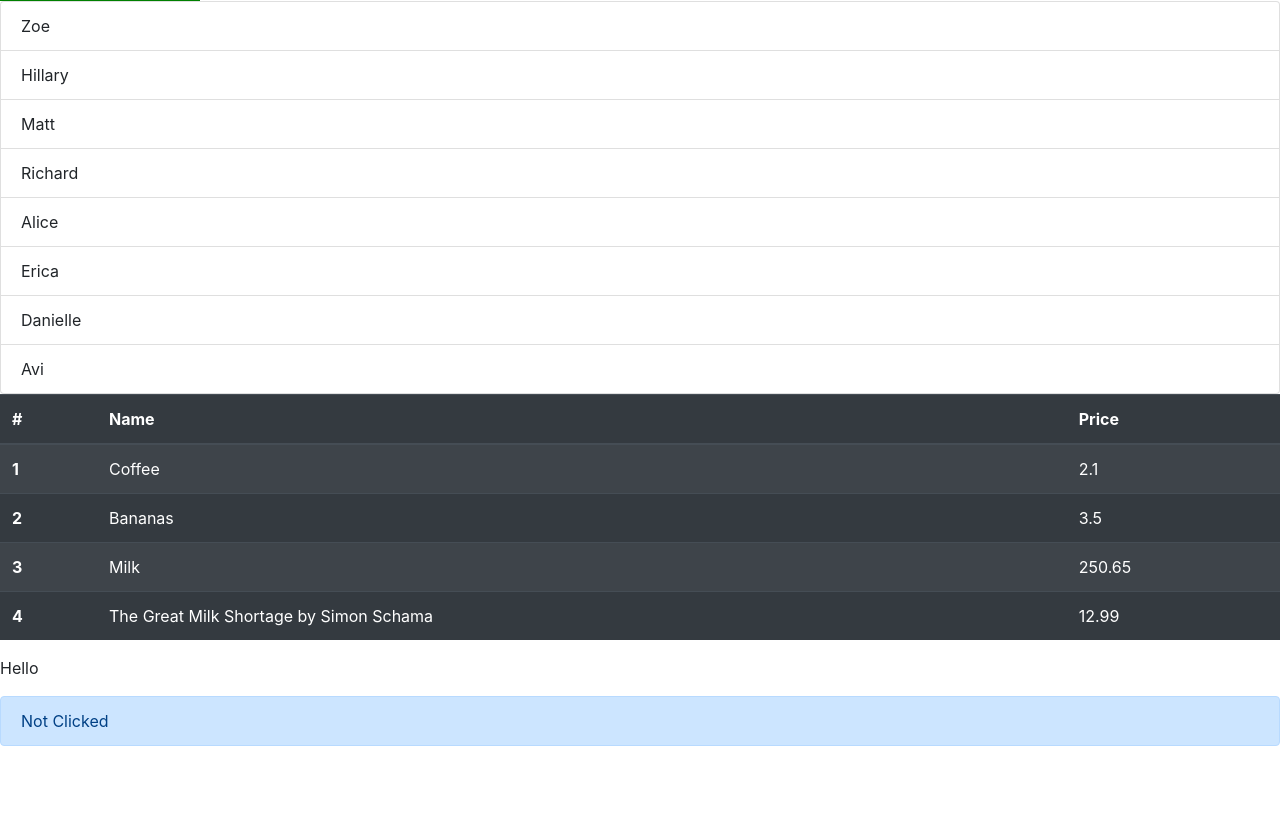
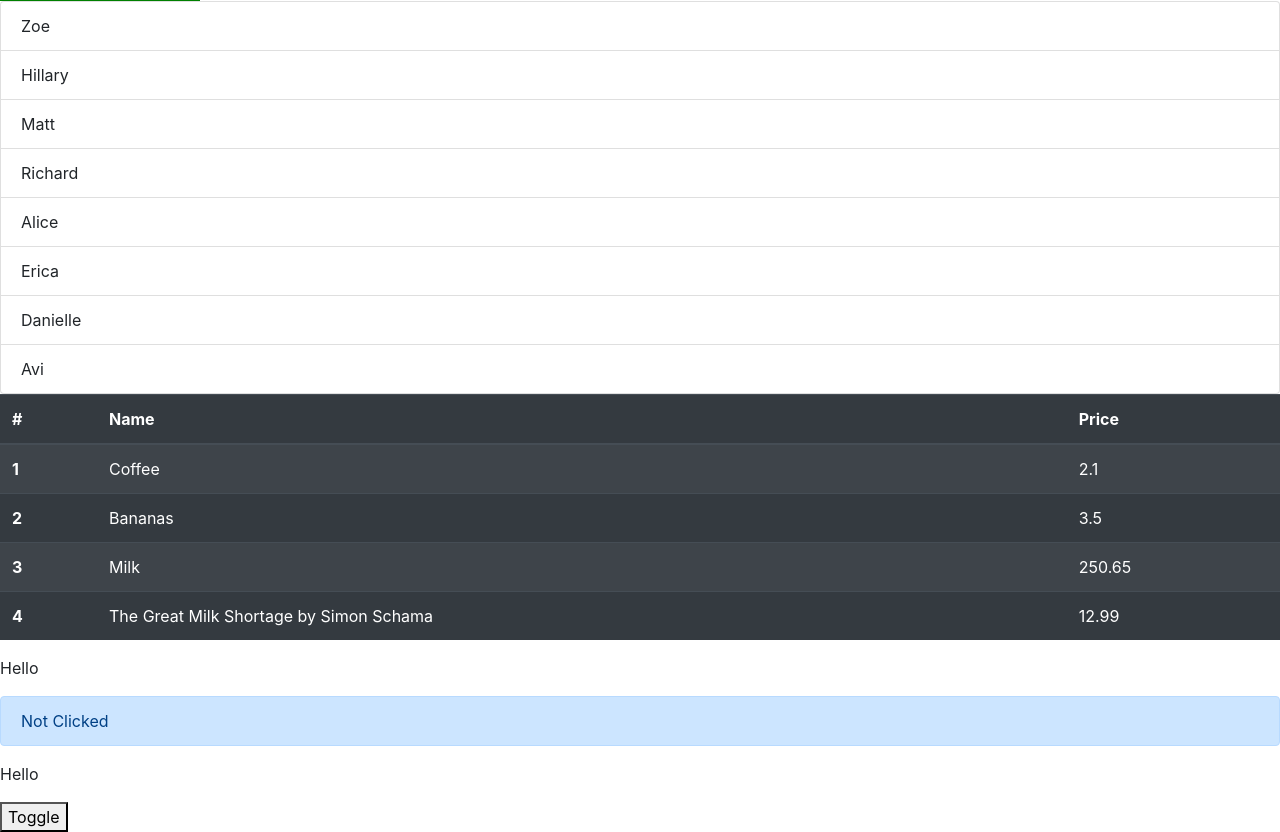
Before and after one commit to Avi-Cohen-Nehemia/react-basics, a React (Create React App) app: page / in a window 1280 px wide. Shown: the part 369-1201 px from the top of the page. Before the commit the page ends 1131 px from the top, so only its background shows below. Built offline with nearby package versions, Linux system fonts and the light colour scheme.

Commit message:
solve ToggleText state exercise

```diff
--- a/src/components/Stuff/index.js
+++ b/src/components/Stuff/index.js
@@ -1,34 +1,39 @@
-import React from "react";
+import React from 'react';
 import PropTypes from 'prop-types';
 import Header from './../Header';
 import Square from './../Square';
 import Paragraph from './../Paragraph';
 import People from './../People';
 import Basket from './../Basket';
-import FadeIn from "./../FadeIn";
-import Clicked from './../Clicked'
+import FadeIn from './../FadeIn';
+import Clicked from './../Clicked';
+import ToggleText from './../ToggleText';
 
 const Stuff = ({ square }) => {
     return (
         <>
             { /* any value we pass into a component that is not defined as a prop will be regarded as the 'children' prop */}
             <Header>Hello world!</Header>
-            <Paragraph>I am the "children" prop!</Paragraph>
-            { square ? <Square color={"hotpink"} /> : null }
+            <Paragraph>I am the 'children' prop!</Paragraph>
+            { square ? <Square color={ 'hotpink' } /> : null }
             <People
                 // props are variables we pass down to a component to use
                 names={ ['Zoe', 'Hillary', 'Matt', 'Richard', 'Alice', 'Erica', 'Danielle', 'Avi'] }
             />
             <Basket
                 items={ [
-                    { name: "Coffee", price: 2.10 },
-                    { name: "Bananas", price: 3.50 },
-                    { name: "Milk", price: 250.65 },
-                    { name: "The Great Milk Shortage by Simon Schama", price: 12.99 },
+                    { name: 'Coffee', price: 2.10 },
+                    { name: 'Bananas', price: 3.50 },
+                    { name: 'Milk', price: 250.65 },
+                    { name: 'The Great Milk Shortage by Simon Schama', price: 12.99 },
                 ] }
             />
-            <FadeIn time={ "3000ms" }>Hello</FadeIn>
+            <FadeIn time={ '3000ms' }>Hello</FadeIn>
             <Clicked />
+            <ToggleText
+                initial={ 'Hello' }
+                alternate={ 'World' }
+            />
         </>
     )
 }
--- /dev/null
+++ b/src/components/ToggleText/index.js
@@ -0,0 +1,38 @@
+import React, { Component } from 'react';
+import PropTypes from 'prop-types';
+
+class ToggleText extends Component {
+    constructor(props) {
+        super(props)
+        this.state = { initialText: true }
+        this.handleClick = this.handleClick.bind(this);
+    }
+
+    handleClick() {
+        let toggleText = this.state.initialText;
+        this.setState({ initialText: !toggleText });
+    }
+
+    render() {
+        const { initialText } = this.state;
+        const { initial, alternate } = this.props;
+        return (
+            <>
+                <p>{initialText ? initial : alternate}</p>
+                <button onClick={this.handleClick}>{'Toggle'}</button>
+            </>
+        );
+    }
+}
+
+ToggleText.defaultProps = {
+    initial: 'Hello',
+    alternate: 'World',
+}
+
+ToggleText.propTypes = {
+    initial: PropTypes.string,
+    alternate: PropTypes.string
+}
+
+export default ToggleText;
```
